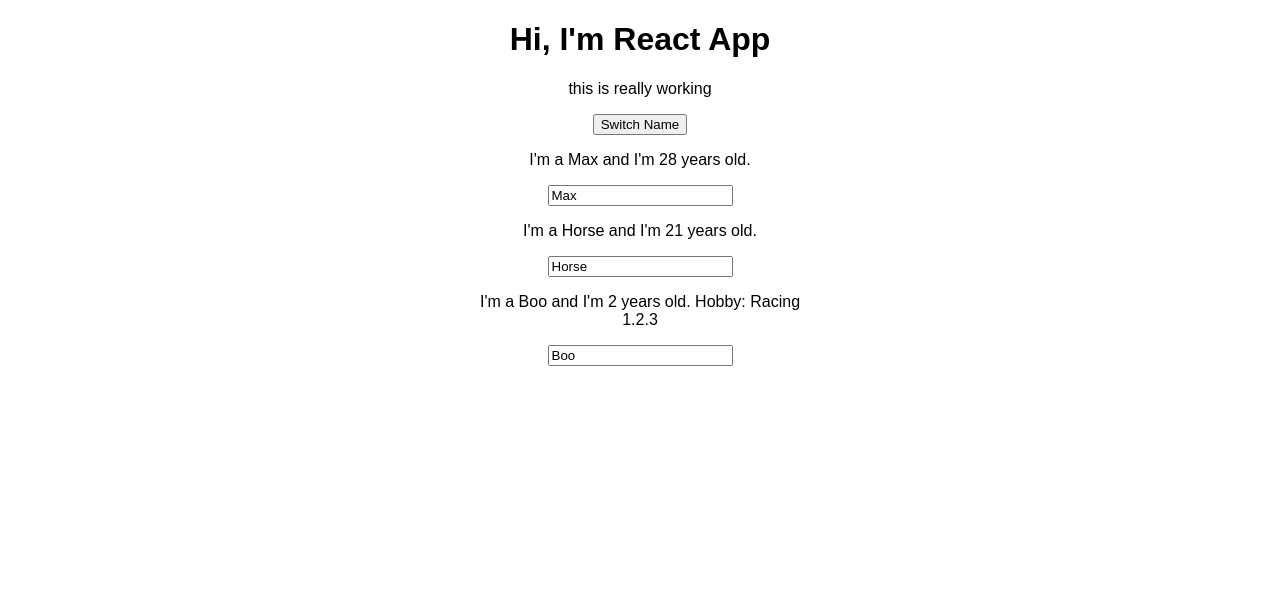
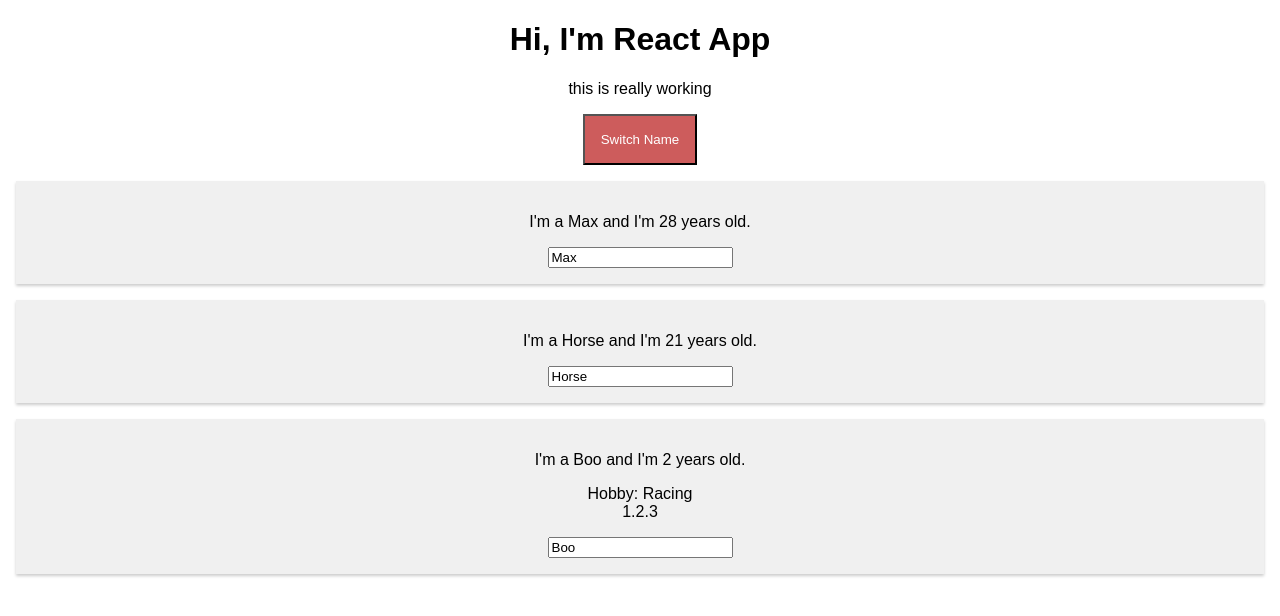
Before and after one commit to kubasulek2/react-learn, a React (Create React App) app: page / in a window 1280 px wide. Shown: the top 616 px of the page. Built offline with nearby package versions, Linux system fonts and the light colour scheme.

Commit message:
adding css, as stylesheet and inline

```diff
--- a/src/App.js
+++ b/src/App.js
@@ -32,11 +32,23 @@
 	}
 
 	render() {
+		const style = {
+			backgroundColor: 'indianred',
+			padding: '1rem',
+			color: 'white'
+		};
+
 		return (
 			<div className="App">
 				<h1>Hi,  I'm React App</h1>
 				<p>this is really working</p>
-				<button onClick={this.switchNameHandler.bind(this, 'Max!!')}>Switch Name</button>  {/* one way of passing arguments, use array[] if more arguments */}
+
+				<button
+					style={style}
+					onClick={this.switchNameHandler.bind(this, 'Max!!')}
+				>
+					Switch Name
+				</button>  {/* one way of passing arguments, use array[] if more arguments */}
 				<Person
 					name={this.state.persons[0].name}
 					age={this.state.persons[0].age}
--- /dev/null
+++ b/src/Person/Person.css
@@ -0,0 +1,10 @@
+.Person {
+	width: 505;
+	margin: auto;
+	background: #f0f0f0;
+	box-shadow: 0 2px 3px #ccc;
+	padding: 1rem;
+	text-align: center;
+	margin: 1rem;
+
+}
--- a/src/Person/Person.js
+++ b/src/Person/Person.js
@@ -1,9 +1,13 @@
 import React from 'react';
+import './Person.css';
 
 const person = (props) => {
 	return (
-		<div>
-			<p onClick={props.click} className='person'>I'm a {props.name} and I'm {props.age} years old. {props.children}</p>
+		<div className="Person">
+			<p onClick={props.click} className='person'>I'm a {props.name} and I'm {props.age} years old. </p>
+			<p>
+				{props.children}
+			</p>
 			<input type="text"onChange={props.change} value={props.name}/>
 		</div>
 	);
```
